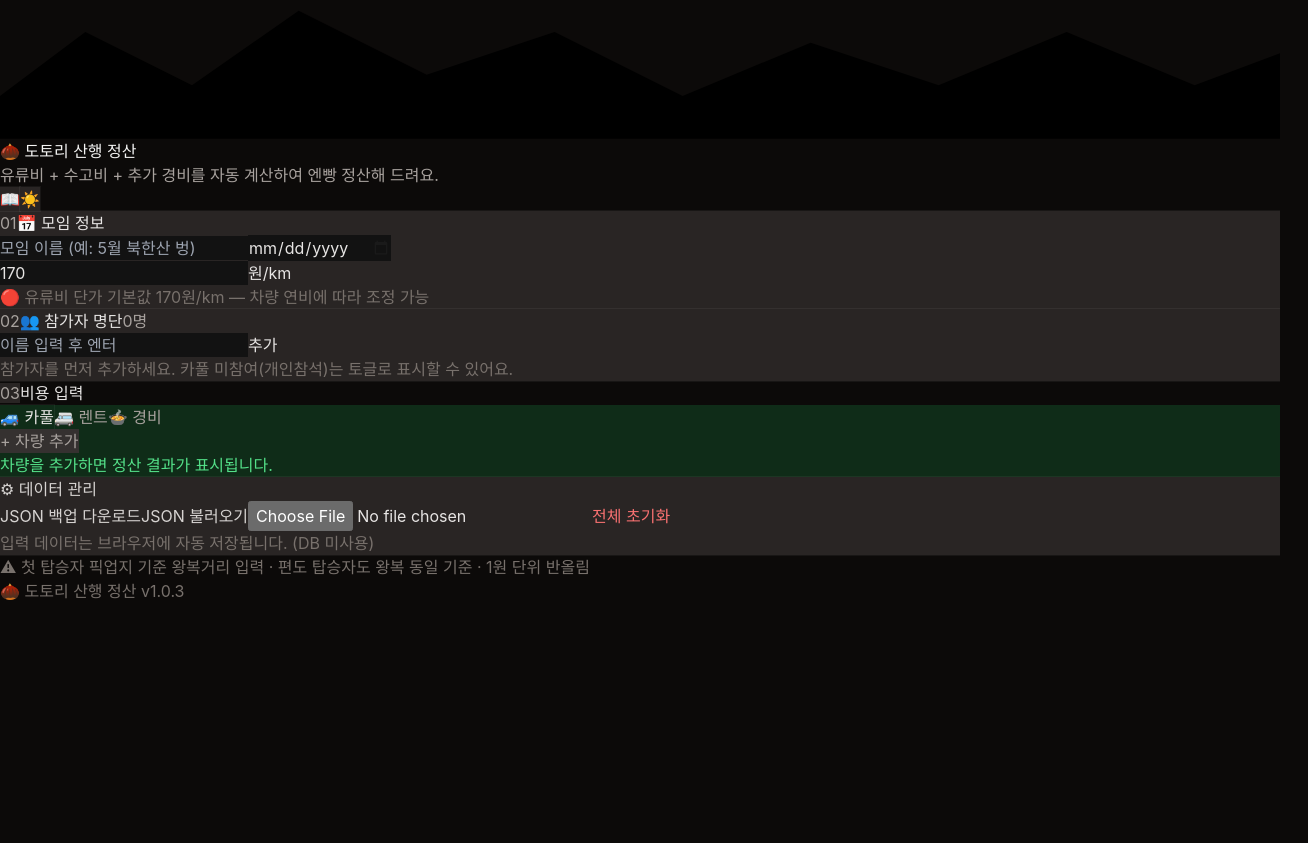
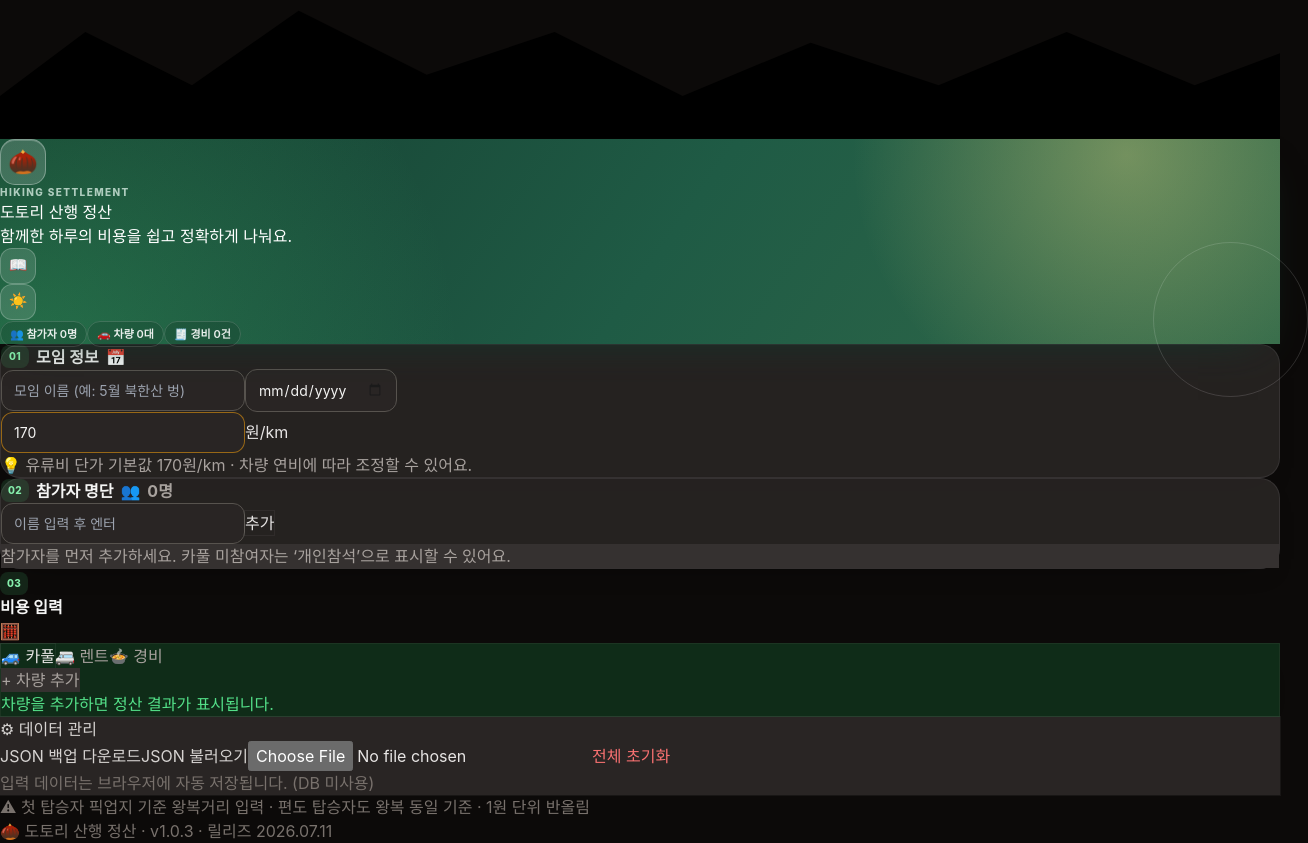
Before and after one commit to bgjoe40/dotori, a React (Vite) app: page / in a window 1280 px wide. Shown: the part 1640-2483 px from the top of the page, 1308 px wide, since content can reach past the window. Before the commit the page ends 2243 px from the top, so only its background shows below. Built offline with nearby package versions, Linux system fonts and the light colour scheme; a web font is replaced by a local one.

Commit message:
feat: 정산 화면과 가이드 개선

```diff
--- a/src/components/ParticipantList.tsx
+++ b/src/components/ParticipantList.tsx
@@ -28,23 +28,24 @@ export default function ParticipantList({
   };
 
   return (
-    <section className="rounded-xl bg-white p-4 shadow-sm">
-      <h2 className="mb-3 text-base font-semibold text-stone-800">
-        <span className="mr-1.5 rounded bg-stone-200 px-1.5 py-0.5 text-xs font-bold text-stone-500">02</span>
-        👥 참가자 명단
-        <span className="ml-2 text-xs font-normal text-stone-500">
+    <section className="app-surface p-5 sm:p-6">
+      <h2 className="app-section-title mb-4">
+        <span className="app-step">02</span>
+        <span>참가자 명단</span>
+        <span className="text-base">👥</span>
+        <span className="ml-1 text-xs font-medium text-stone-500">
           {participants.length}명
         </span>
         {banjangId && (
-          <span className="ml-2 text-xs font-normal text-amber-600">
+          <span className="ml-2 text-xs font-semibold text-amber-600">
             · 벙주: {participants.find((p) => p.id === banjangId)?.name}
           </span>
         )}
       </h2>
 
-      <div className="flex gap-2">
+      <div className="flex gap-2.5">
         <input
-          className="flex-1 rounded-lg border border-stone-300 px-3 py-2 text-sm focus:border-green-500 focus:outline-none"
+          className="app-input flex-1"
           placeholder="이름 입력 후 엔터"
           value={name}
           onChange={(e) => setName(e.target.value)}
@@ -58,29 +59,28 @@ export default function ParticipantList({
         <button
           type="button"
           onClick={submit}
-          className="rounded-lg bg-green-600 px-4 py-2 text-sm font-medium text-white hover:bg-green-700"
+          className="rounded-xl bg-green-700 px-4 py-2 text-sm font-bold text-white shadow-sm transition hover:bg-green-800 active:scale-[0.98]"
         >
           추가
         </button>
       </div>
 
       {participants.length === 0 ? (
-        <p className="mt-3 text-xs text-stone-400">
-          참가자를 먼저 추가하세요. 카풀 미참여(개인참석)는 토글로 표시할 수
-          있어요.
+        <p className="mt-4 rounded-xl border border-dashed border-stone-300 bg-stone-50 px-3 py-3 text-xs leading-relaxed text-stone-500">
+          참가자를 먼저 추가하세요. 카풀 미참여자는 ‘개인참석’으로 표시할 수 있어요.
         </p>
       ) : (
-        <ul className="mt-3 space-y-2">
+        <ul className="mt-4 space-y-2">
           {participants.map((p) => {
             const isBanjang = banjangId === p.id;
             return (
               <li
                 key={p.id}
                 className={
-                  'flex items-center justify-between gap-2 rounded-lg border px-3 py-2 transition ' +
+                  'flex items-center justify-between gap-2 rounded-xl border px-3 py-2.5 transition ' +
                   (isBanjang
                     ? 'border-amber-400 bg-amber-50'
-                    : 'border-stone-200')
+                    : 'border-stone-200 bg-white hover:border-stone-300')
                 }
               >
                 <div className="flex items-center gap-2">
--- a/src/components/VehicleCard.tsx
+++ b/src/components/VehicleCard.tsx
@@ -230,7 +230,7 @@ export default function VehicleCard({
           <>
             <div>
               <label className="mb-1 block text-xs font-medium text-stone-600">
-                옵 렌트비
+                렌트비
               </label>
               <NumInput
                 value={vehicle.rentalFee ?? 0}
--- a/src/domain/carpoolSettlement.ts
+++ b/src/domain/carpoolSettlement.ts
@@ -63,6 +63,9 @@ export function calcCarpoolSettlement(
       if (carpoolParticipantIds.has(id)) carpoolPassengerSet.add(id);
     });
   }
+  // 한 사람이 어떤 차의 운전자이면서 다른 차의 탑승자로 잡혀도 운전자로만 카운트
+  // (분모 이중 카운트 및 수고비 누락 방지. UI는 차량 중복 배정을 막지만 JSON import 대비)
+  for (const id of carpoolDriverSet) carpoolPassengerSet.delete(id);
 
   const fuelHeadcount = carpoolDriverSet.size + carpoolPassengerSet.size;
   const laborHeadcount = carpoolPassengerSet.size;
--- a/src/domain/rentalSettlement.ts
+++ b/src/domain/rentalSettlement.ts
@@ -13,9 +13,12 @@ const round = (n: number) => Math.round(n);
  *
  * 규칙:
  *  - 총 렌트비 = (운전자 + 탑승자) 균등 엔빵
+ *  - 렌트비는 운전자가 선결제했다고 보고, 탑승자 부담분을 운전자에게 환급한다.
+ *    (운전자 본인 부담분은 자기-정산 → 송금 0. 카풀 운전자 driverPayout과 동일 규칙)
  *  - 수고비 = 탑승자만 엔빵 → 운전자에게 송금
- *  - 운전자 2명 이상이면 운전 거리 비율로 분배. 미입력 시 균등.
- *  - 운전자도 본인 렌트비 부담분은 발생 (자기 자신에게 송금 0)
+ *  - 운전자 2명 이상이면 수고비는 운전 거리 비율로 분배(미입력 시 균등),
+ *    렌트비 환급은 결제자 정보가 없으므로 운전자 균등 분배.
+ *  - 불변식: Σ(탑승자 부담) === Σ(운전자 수령) → 최종 정산 합계가 0이 됨.
  */
 export function calcRentalSettlement(
   vehicle: Vehicle,
@@ -40,23 +43,44 @@ export function calcRentalSettlement(
   const laborPerPassenger =
     passengers.length > 0 ? round(laborCost / passengers.length) : 0;
 
-  // 수고비 총액(탑승자가 부담) — 운전자에게 분배
+  // 탑승자가 부담하는 수고비 총액 — 운전자에게 분배
   const totalLaborFromPassengers = laborPerPassenger * passengers.length;
+  // 탑승자가 부담하는 렌트비 총액 — 선결제한 운전자에게 환급
+  // (운전자 본인 부담분은 자기-정산이므로 회수 대상에서 제외)
+  const totalRentalFromPassengers = rentalPerPerson * passengers.length;
 
-  // 비율 결정
+  // 비율 결정 (수고비 분배용. 렌트비 환급은 운전자 균등)
   const ratios = vehicle.driverShareRatios ?? {};
   const ratioSum = drivers.reduce((s, id) => s + (ratios[id] || 0), 0);
   const useCustomRatio = ratioSum > 0;
 
-  const driverReceipts = drivers.map((did) => {
-    let amount: number;
-    if (useCustomRatio) {
-      const r = ratios[did] || 0;
-      amount = round((totalLaborFromPassengers * r) / ratioSum);
+  const baseRentalRecovery =
+    drivers.length > 0 ? round(totalRentalFromPassengers / drivers.length) : 0;
+  let rentalAcc = 0;
+  let laborAcc = 0;
+  const driverReceipts = drivers.map((did, i) => {
+    const isLast = i === drivers.length - 1;
+    // 렌트비 환급: 운전자 균등 (마지막 운전자가 반올림 잔차 흡수)
+    const rentalRecovery = isLast
+      ? totalRentalFromPassengers - rentalAcc
+      : baseRentalRecovery;
+    rentalAcc += rentalRecovery;
+    // 수고비: 비율 입력 시 비율대로, 아니면 균등 (마지막 운전자가 잔차 흡수)
+    let laborReceipt: number;
+    if (isLast) {
+      laborReceipt = totalLaborFromPassengers - laborAcc;
+    } else if (useCustomRatio) {
+      laborReceipt = round((totalLaborFromPassengers * (ratios[did] || 0)) / ratioSum);
     } else {
-      amount = round(totalLaborFromPassengers / drivers.length);
+      laborReceipt = round(totalLaborFromPassengers / drivers.length);
     }
-    return { driverId: did, amount };
+    laborAcc += laborReceipt;
+    return {
+      driverId: did,
+      rentalRecovery,
+      laborReceipt,
+      amount: rentalRecovery + laborReceipt,
+    };
   });
 
   const driverSet = new Set(drivers);
--- a/src/index.css
+++ b/src/index.css
@@ -15,6 +15,147 @@ body {
     'Apple SD Gothic Neo', 'Malgun Gothic', 'Segoe UI', Roboto, Helvetica, Arial,
     sans-serif;
 }
+
+/* Index page design system */
+.app-shell {
+  isolation: isolate;
+}
+
+.app-hero {
+  position: relative;
+  color: white;
+  background:
+    radial-gradient(circle at 88% 8%, rgba(253, 230, 138, 0.35), transparent 24%),
+    radial-gradient(circle at 2% 108%, rgba(74, 222, 128, 0.28), transparent 34%),
+    linear-gradient(125deg, #153d2f 0%, #1f5b45 52%, #316949 100%);
+  box-shadow: 0 18px 40px -22px rgba(21, 61, 47, 0.75);
+}
+
+.app-hero::after {
+  position: absolute;
+  right: -28px;
+  bottom: -53px;
+  width: 155px;
+  height: 155px;
+  border: 1px solid rgba(255, 255, 255, 0.14);
+  border-radius: 999px;
+  content: '';
+}
+
+.app-logo {
+  display: grid;
+  width: 46px;
+  height: 46px;
+  flex: 0 0 auto;
+  place-items: center;
+  border: 1px solid rgba(255, 255, 255, 0.32);
+  border-radius: 15px;
+  background: rgba(255, 255, 255, 0.16);
+  box-shadow: inset 0 1px rgba(255, 255, 255, 0.2);
+  font-size: 24px;
+}
+
+.app-eyebrow {
+  font-size: 10px;
+  font-weight: 800;
+  letter-spacing: 0.14em;
+  color: rgba(236, 253, 245, 0.7);
+}
+
+.app-hero-action {
+  display: grid;
+  width: 36px;
+  height: 36px;
+  place-items: center;
+  border: 1px solid rgba(255, 255, 255, 0.22);
+  border-radius: 12px;
+  background: rgba(255, 255, 255, 0.13);
+  color: white;
+  font-size: 15px;
+  transition: background-color 160ms ease, transform 160ms ease;
+}
+
+.app-hero-action:hover {
+  background: rgba(255, 255, 255, 0.24);
+  transform: translateY(-1px);
+}
+
+.app-hero-chip {
+  border: 1px solid rgba(255, 255, 255, 0.15);
+  border-radius: 999px;
+  background: rgba(0, 0, 0, 0.13);
+  padding: 5px 9px;
+  font-size: 11px;
+  font-weight: 600;
+  color: rgba(255, 255, 255, 0.9);
+}
+
+.app-surface {
+  border: 1px solid rgba(120, 113, 108, 0.16);
+  border-radius: 20px;
+  background: rgba(255, 255, 255, 0.92);
+  box-shadow: 0 12px 28px -24px rgba(41, 37, 36, 0.42);
+}
+
+.app-section-title {
+  display: flex;
+  align-items: center;
+  gap: 7px;
+  font-size: 16px;
+  font-weight: 750;
+  color: #292524;
+}
+
+.app-step {
+  display: inline-flex;
+  align-items: center;
+  justify-content: center;
+  min-width: 28px;
+  border-radius: 8px;
+  background: #e8f1eb;
+  padding: 4px 6px;
+  font-size: 10px;
+  font-weight: 800;
+  letter-spacing: 0.03em;
+  color: #367052;
+}
+
+.app-input {
+  border: 1px solid #d6d3d1;
+  border-radius: 12px;
+  background: rgba(255, 255, 255, 0.9);
+  padding: 9px 12px;
+  font-size: 14px;
+  color: #292524;
+  transition: border-color 160ms ease, box-shadow 160ms ease;
+}
+
+.app-input:hover {
+  border-color: #a8a29e;
+}
+
+.app-input:focus {
+  border-color: #3f7a59;
+  outline: none;
+  box-shadow: 0 0 0 3px rgba(63, 122, 89, 0.12);
+}
+
+.app-tabs {
+  border: 1px solid rgba(120, 113, 108, 0.12);
+  box-shadow: 0 12px 28px -24px rgba(41, 37, 36, 0.45);
+}
+
+html.dark .app-surface {
+  border-color: rgba(255, 255, 255, 0.08);
+  background: rgba(41, 37, 36, 0.9);
+  box-shadow: 0 12px 30px -22px rgba(0, 0, 0, 0.7);
+}
+
+html.dark .app-section-title { color: #f5f5f4; }
+html.dark .app-step { background: rgba(74, 222, 128, 0.13); color: #86efac; }
+html.dark .app-input { border-color: #57534e; background: #292524; color: #f5f5f4; }
+html.dark .app-input:hover { border-color: #78716c; }
+html.dark .app-input:focus { border-color: #86efac; box-shadow: 0 0 0 3px rgba(134, 239, 172, 0.12); }
 
 /* 접근성: 키보드 포커스 시 시각적 링 표시 */
 :focus-visible {
--- a/src/pages/App.tsx
+++ b/src/pages/App.tsx
@@ -20,6 +20,8 @@ import { buildCarpoolShareText, buildRentalShareText, buildExpenseShareText, bui
 import { formatKRW } from '../utils/format';
 
 type Tab = 'carpool' | 'rental' | 'expense';
+
+const RELEASE_DATE = '2026.07.11';
 
 export default function App() {
   const store = useSettlementStore();
@@ -111,7 +113,11 @@ export default function App() {
     }
     for (const d of carpoolResult.driverPayouts) add(d.driverId, d.amount);
     for (const { result } of rentalResults) {
-      for (const p of result.owed) add(p.participantId, -p.total);
+      // 렌트 운전자는 렌트비를 선결제했으므로 본인 부담분은 자기-정산(차감 안 함).
+      // 카풀과 동일하게 운전자 수령액(driverReceipts)만 가산한다.
+      for (const p of result.owed) {
+        if (!p.isDriver) add(p.participantId, -p.total);
+      }
       for (const d of result.driverReceipts) add(d.driverId, d.amount);
     }
     for (const t of expenseResult.transfers) {
@@ -191,12 +197,14 @@ export default function App() {
       }
 
       // 렌트 부담/수령
-      rentalResults.forEach(({ vehicle: rv, result: rr }, idx) => {
+      // 운전자는 본인 렌트비 부담분을 선결제로 자기-정산하므로 부담 항목으로 표시하지 않음
+      // (카풀 운전자와 동일). 대신 driverReceipts(렌트비 회수 + 수고비)만 표시한다.
+      rentalResults.forEach(({ result: rr }, idx) => {
         const rOwed = rr.owed.find((o) => o.participantId === p.id);
-        if (rOwed && rOwed.fuelShare > 0) {
+        if (rOwed && !rOwed.isDriver && rOwed.fuelShare > 0) {
           items.push({ label: `🚐 렌트비 (차량${idx + 1})`, amount: -rOwed.fuelShare });
         }
-        if (rOwed && rOwed.laborShare > 0) {
+        if (rOwed && !rOwed.isDriver && rOwed.laborShare > 0) {
           items.push({ label: `🚐 수고비 (차량${idx + 1})`, amount: -rOwed.laborShare });
         }
         for (const dr of rr.driverReceipts) {
@@ -204,7 +212,6 @@ export default function App() {
             items.push({ label: `🚐 운전자 수령 (차량${idx + 1})`, amount: dr.amount });
           }
         }
-        void rv; // used for array index only
       });
 
       // 경비 부담/수령 (항목별)
@@ -310,26 +317,31 @@ export default function App() {
   };
 
   return (
-    <div className="relative mx-auto min-h-screen max-w-2xl px-4 pb-24 pt-6">
+    <div className="app-shell relative mx-auto min-h-screen max-w-3xl px-4 pb-24 pt-4 sm:px-6 sm:pt-6">
       <SkyBackground />
       {showGuide && <GuideModal onClose={handleGuideClose} />}
       <AcornRain />
       {/* 헤더 */}
-      <header className="mb-4 flex items-start justify-between gap-3">
-        <div>
-          <h1 className="text-xl font-bold text-stone-900">🌰 도토리 산행 정산</h1>
-          <p className="mt-1 text-xs text-stone-500">
-            유류비 + 수고비 + 추가 경비를 자동 계산하여 엔빵 정산해 드려요.
-          </p>
-        </div>
-        <div className="flex shrink-0 items-center gap-2">
+      <header className="app-hero mb-5 overflow-hidden rounded-3xl px-5 py-5 sm:px-6 sm:py-6">
+        <div className="relative z-10 flex items-start justify-between gap-3">
+          <div className="flex min-w-0 items-start gap-3">
+            <span aria-hidden="true" className="app-logo">🌰</span>
+            <div>
+              <p className="app-eyebrow">HIKING SETTLEMENT</p>
+              <h1 className="mt-1 text-2xl font-extrabold tracking-tight text-white sm:text-3xl">도토리 산행 정산</h1>
+              <p className="mt-1.5 text-sm leading-relaxed text-emerald-50/80">
+                함께한 하루의 비용을 쉽고 정확하게 나눠요.
+              </p>
+            </div>
+          </div>
+          <div className="flex shrink-0 items-center gap-2">
           <button
             ref={guideButtonRef}
             type="button"
             onClick={() => setShowGuide(true)}
             aria-label="사용 가이드 열기"
             title="사용 가이드"
-            className="rounded-full border border-stone-300 bg-white px-3 py-1.5 text-sm shadow-sm hover:border-amber-400"
+            className="app-hero-action"
           >
             📖
           </button>
@@ -338,18 +350,25 @@ export default function App() {
             onClick={toggleTheme}
             aria-label={theme === 'dark' ? '라이트 모드로 전환' : '다크 모드로 전환'}
             title={theme === 'dark' ? '라이트 모드' : '다크 모드'}
-            className="rounded-full border border-stone-300 bg-white px-3 py-1.5 text-sm shadow-sm hover:border-amber-400"
+            className="app-hero-action"
           >
             {theme === 'dark' ? '☀️' : '🌙'}
           </button>
         </div>
+        </div>
+        <div className="relative z-10 mt-5 flex flex-wrap gap-2">
+          <span className="app-hero-chip">👥 참가자 {state.participants.length}명</span>
+          <span className="app-hero-chip">🚗 차량 {state.vehicles.length}대</span>
+          <span className="app-hero-chip">🧾 경비 {state.expenses.length}건</span>
+        </div>
       </header>
 
       {/* 모임 정보 */}
-      <section className="mb-4 rounded-xl bg-white p-4 shadow-sm">
-        <h2 className="mb-3 text-base font-semibold text-stone-800">
-          <span className="mr-1.5 rounded bg-stone-200 px-1.5 py-0.5 text-xs font-bold text-stone-500">01</span>
-          📅 모임 정보
+      <section className="app-surface mb-5 p-5 sm:p-6">
+        <h2 className="app-section-title mb-4">
+          <span className="app-step">01</span>
+          <span>모임 정보</span>
+          <span className="text-base">📅</span>
         </h2>
         <div className="grid grid-cols-1 gap-3 sm:grid-cols-[1fr_auto_auto]">
           <input
@@ -357,13 +376,13 @@ export default function App() {
             placeholder="모임 이름 (예: 5월 북한산 벙)"
             value={state.meeting.name}
             onChange={(e) => store.setMeeting({ name: e.target.value })}
-            className="rounded-lg border border-stone-300 px-3 py-2 text-sm focus:border-green-500 focus:outline-none"
+            className="app-input"
           />
           <input
             type="date"
             value={state.meeting.date}
             onChange={(e) => store.setMeeting({ date: e.target.value })}
-            className="rounded-lg border border-stone-300 px-3 py-2 text-sm focus:border-green-500 focus:outline-none"
+            className="app-input"
           />
           <div className="relative">
             <input
@@ -375,7 +394,7 @@ export default function App() {
                 const v = Number(e.target.value);
                 store.setFuelRate(Number.isNaN(v) ? FUEL_RATE_PER_KM : v);
               }}
-              className="w-full sm:w-28 rounded-lg border border-red-300 px-3 py-2 pr-14 text-sm focus:border-red-500 focus:outline-none"
+              className="app-input w-full border-amber-300 pr-14 focus:border-amber-500 sm:w-28"
               title="유류비 km당 단가"
             />
             <span className="pointer-events-none absolute right-3 top-1/2 -translate-y-1/2 text-xs text-red-500">
@@ -383,13 +402,13 @@ export default function App() {
             </span>
           </div>
         </div>
-        <p className="mt-1 text-xs text-stone-400">
-          🔴 유류비 단가 기본값 {FUEL_RATE_PER_KM}원/km — 차량 연비에 따라 조정 가능
+        <p className="mt-3 flex items-center gap-1.5 text-xs text-stone-500">
+          <span aria-hidden="true">💡</span> 유류비 단가 기본값 {FUEL_RATE_PER_KM}원/km · 차량 연비에 따라 조정할 수 있어요.
         </p>
       </section>
 
       {/* 참가자 */}
-      <div className="mb-4">
+      <div className="mb-5">
         <ParticipantList
           participants={state.participants}
           banjangId={banjangId}
@@ -401,15 +420,16 @@ export default function App() {
       </div>
 
       {/* 주제 서비스 입력용 탭 */}
-      <div className="mb-1.5 flex items-center gap-2">
-        <span className="rounded bg-stone-200 px-1.5 py-0.5 text-xs font-bold text-stone-500">03</span>
-        <span className="text-base font-semibold text-stone-800">비용 입력</span>
+      <div className="mb-2 flex items-center gap-2">
+        <span className="app-step">03</span>
+        <span className="app-section-title">비용 입력</span>
+        <span className="text-base">🧮</span>
       </div>
       {/* 탭 + 콘텐츠 (같은 배경) */}
-      <div className={`mb-4 overflow-hidden rounded-2xl ${
+      <div className={`app-tabs mb-5 overflow-hidden rounded-3xl ${
         tab === 'carpool' ? 'bg-green-100' : tab === 'expense' ? 'bg-amber-100' : 'bg-purple-100'
       }`}>
-        <div className="flex gap-1 p-1">
+        <div className="flex gap-1.5 p-2">
           <TabButton active={tab === 'carpool'} activeClass="bg-green-600 text-white shadow" onClick={() => setTab('carpool')}>
             🚙 카풀
           </TabButton>
@@ -862,7 +882,7 @@ export default function App() {
 
       <footer className="mt-8 space-y-1 text-center text-xs text-stone-400">
         <p>⚠ 첫 탑승자 픽업지 기준 왕복거리 입력 · 편도 탑승자도 왕복 동일 기준 · 1원 단위 반올림</p>
-        <p>🌰 도토리 산행 정산 v{__APP_VERSION__}</p>
+        <p>🌰 도토리 산행 정산 · v{__APP_VERSION__} · 릴리즈 {RELEASE_DATE}</p>
       </footer>
     </div>
   );
```
Also changed, not shown: src/components/GuideModal.tsx (+19 -5 lines), src/components/RentalResult.tsx (+16 -12 lines), src/domain/types.ts (+10 -2 lines), src/utils/share.ts (+7 -6 lines), 1 other file (tests, documents, lock files or other folders).
